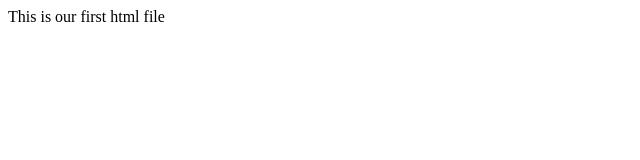
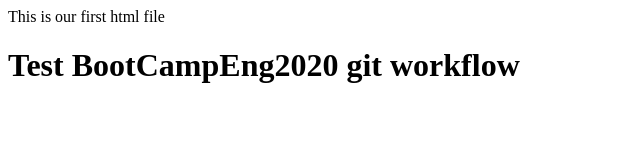
Before and after one commit to mianihsanshah/BootCampEng2020, a plain HTML site: page index.html in a window 1280 px wide. Shown: the whole page, without its empty margins (0-640 px from the left). Drawn offline with Linux system fonts and the light colour scheme.

Commit message:
Update index.html

```diff
--- a/index.html
+++ b/index.html
@@ -7,5 +7,6 @@
 </head>
 <body>
     <div>This is our first html file </div>
+    <h1>Test BootCampEng2020 git workflow </h1>
 </body>
 </html>
```
